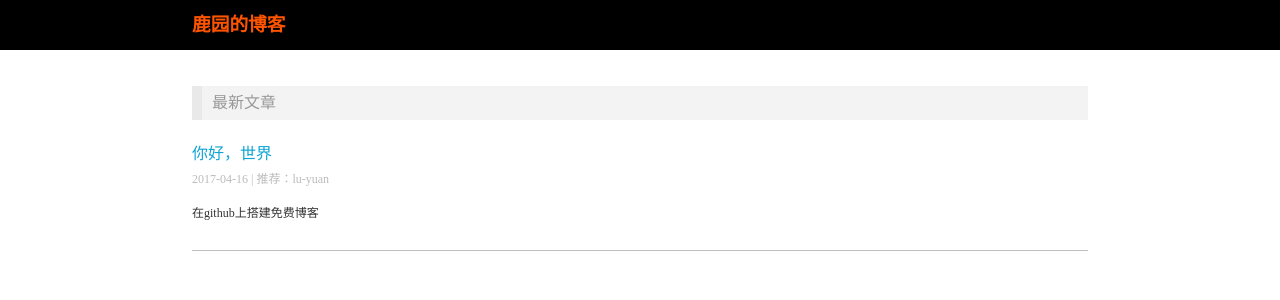
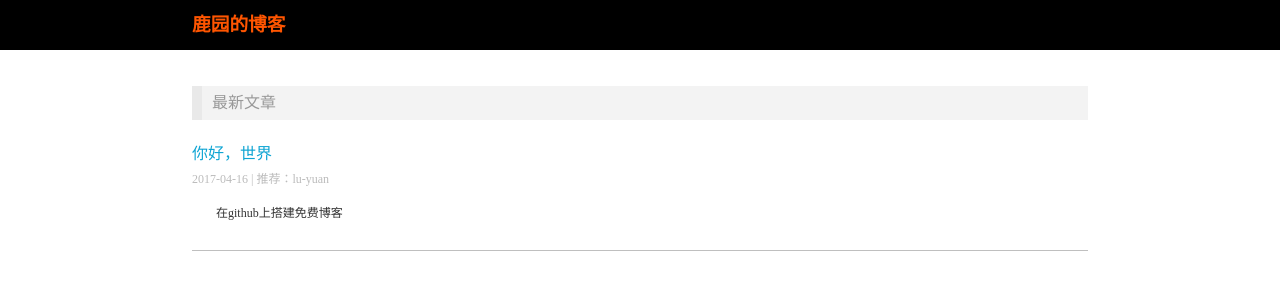
Before and after one commit to lu-yuan/lu-yuan.github.io, a Jekyll site: the page built from index.html, in a window 1280 px wide. Shown: the top 300 px of the page. Built offline with Jekyll 4.4.1, drawn with Linux system fonts in a browser that asks for light colours.

Commit message:
summary开头空2格

```diff
--- a/css/index.css
+++ b/css/index.css
@@ -66,6 +66,7 @@ li {
 	line-height: 18px;
 	color: #333;
 	font-size: 12px;
+	text-indent: 2em;
 	margin: 10px 0;
 	overflow: hidden;
 }
```
